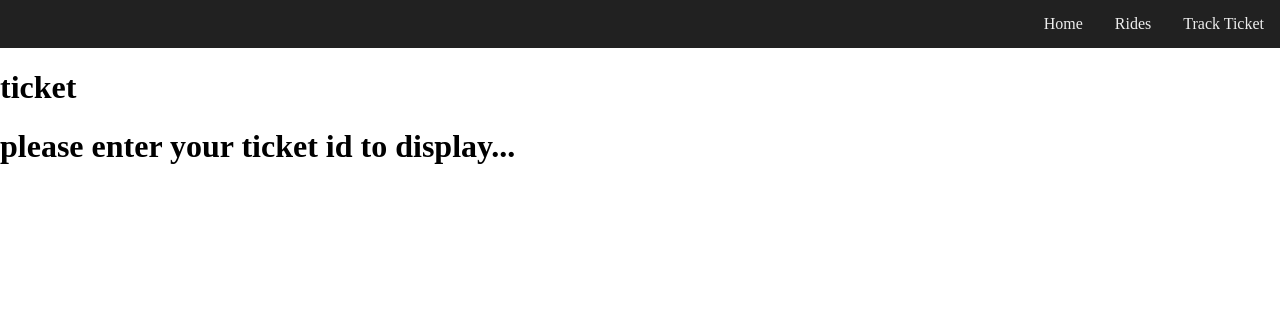
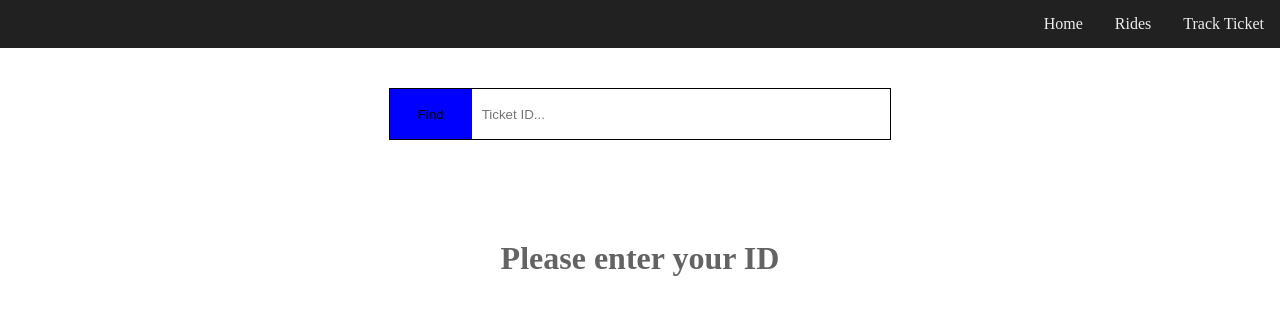
Before and after one commit to zeshan2001/Theme-park-front-end, a React (Vite) app: page /ticket/1 in a window 1280 px wide. Shown: the top 314 px of the page. Built offline with nearby package versions, Linux system fonts and the light colour scheme; no server answers.

Commit message:
added search ticket component

```diff
--- a/src/App.css
+++ b/src/App.css
@@ -61,8 +61,6 @@ header nav a {
   text-align: end;
 }
 
-
-
 /* Booking Form CSS */
 .booking-form {
   background: white;
@@ -112,16 +110,92 @@ header nav a {
   background-color: #0056b3;
 }
 
+/* Ticket.jsx CSS */
+.search-ticket-container {
+  display: flex;
+  flex-direction: column;
+  align-items: center;
+  margin-top: 40px;
+  /* background-color: rgb(226, 241, 255); */
+}
 
+.search-form {
+  border: 1px solid;
+  display: flex;
+  justify-content: center;
+  align-items: center;
+  height: 50px;
+  width: 500px;
+  background-color: antiquewhite;
+}
 
+#search {
+  padding: 0 0 0 10px;
+  border: none;
+  width: 100%;
+  height: 100%;
+}
 
+.search-btn {
+  cursor: pointer;
+  padding: 0;
+  border: none;
+  height: 100%;
+  width: 100px;
+  background-color: blue;
+}
 
+.ticket-conatiner {
+  width: 300px;
+  margin-top: 40px;
+  margin-bottom: 30px;
+}
 
+.img-div img {
+  width: 100%;
+  border-radius: 10px;
+  border: 1px solid;
+}
 
+.empty-msg {
+  margin-top: 100px;
+  color: rgb(99, 99, 99);
+}
 
+.ticket-detail {
+  margin-top: 20px;
+  border: 1px solid;
+  border-radius: 10px;
+  padding: 10px;
+}
+.ticket-detail h1 {
+  margin: 0;
+}
 
-/* Ticket.jsx CSS */
-.ticket-conatiner {
+.ticket-detail .name,
+.date {
+  display: flex;
+  justify-content: space-between;
+}
+.price {
+  display: flex;
+  justify-content: end;
+}
+
+.delete-btn {
+  margin-top: 15px;
+  border-radius: 10px;
   border: 1px solid;
-  width: 500px;
+  width: 100%;
+  height: 50px;
+  background-color: red;
 }
+
+.delete-btn button {
+  background: transparent;
+  border: none;
+  color: white;
+  width: 100%;
+  height: 100%;
+  cursor: pointer;
+}
--- /dev/null
+++ b/src/components/SearchTicket.jsx
@@ -0,0 +1,18 @@
+const SearchTicket = ({ onChange, onSubmit, value }) => {
+  return (
+    <>
+        <form className="search-form" onSubmit={onSubmit}>
+          <button type="submit" className="search-btn">Find</button>
+          <input
+            type="text"
+            name="search"
+            id="search"
+            placeholder="Ticket ID..."
+            onChange={onChange}
+            value={value}
+          />
+        </form>
+    </>
+  )
+}
+export default SearchTicket
--- a/src/pages/Ticket.jsx
+++ b/src/pages/Ticket.jsx
@@ -1,13 +1,18 @@
 import axios from 'axios'
 import { useEffect, useState } from 'react'
 import { useParams } from 'react-router-dom'
+import SearchTicket from '../components/SearchTicket'
 
 const Ticket = () => {
   const { ticketId } = useParams()
   const [ticketInfo, setTicketInfo] = useState(null)
+  const [searchQuery, setSearchQuery] = useState('')
 
   const deleteTicket = async () => {
-    await axios.delete(`http://localhost:3001/ticket/${ticketId}`)
+    ticketId !== 'null'
+      ? await axios.delete(`http://localhost:3001/ticket/${ticketId}`)
+      : await axios.delete(`http://localhost:3001/ticket/${searchQuery}`)
+    setSearchQuery('')
     setTicketInfo(null)
   }
 
@@ -23,14 +28,33 @@ const Ticket = () => {
     ticketId !== 'null' && getTicket()
   }, [ticketId])
 
+  const getSearchResult = async (e) => {
+    e.preventDefault()
+    let response = await axios.get(
+      `http://localhost:3001/ticket/${searchQuery}`
+    )
+
+    setTicketInfo(response.data)
+    // setSearchQuery('')
+  }
+
+  const handleChange = (event) => {
+    setSearchQuery(event.target.value)
+  }
+
   return (
     <>
-      <h1>ticket</h1>
-      <div>
+      <div className="search-ticket-container">
+        <SearchTicket
+          onChange={handleChange}
+          value={searchQuery}
+          onSubmit={getSearchResult}
+        />
+
         {ticketInfo ? (
           <>
             <div className="ticket-conatiner">
-              <div>
+              <div className="img-div">
                 <img
                   src={ticketInfo.ride.image}
                   alt=""
@@ -38,17 +62,28 @@ const Ticket = () => {
                   height={200}
                 />
               </div>
-              <h1>{ticketInfo.ride.name}</h1>
-              <p>price: ${ticketInfo.ride.price}</p>
-              <p>{ticketInfo.ride.description}</p>
-              <p>{ticketInfo.name}</p>
-              <p>{ticketInfo.purchase_date.split('T')[0]}</p>
-
-              <button onClick={deleteTicket}>Delete</button>
+              <div className="ticket-detail">
+                <h1>{ticketInfo.ride.name}</h1>
+                <hr />
+                <p className="name">
+                  <b>Name:</b>
+                  <span>{ticketInfo.name}</span>
+                </p>
+                <p className="date">
+                  <b>Date:</b>
+                  <span>{ticketInfo.purchase_date.split('T')[0]}</span>
+                </p>
+                <p className="price">
+                  <b>${ticketInfo.ride.price}</b>
+                </p>
+              </div>
+              <div className="delete-btn">
+                <button onClick={deleteTicket}>Delete</button>
+              </div>
             </div>
           </>
         ) : (
-          <h1>please enter your ticket id to display...</h1>
+          <h1 className="empty-msg">Please enter your ID</h1>
         )}
       </div>
     </>
```
